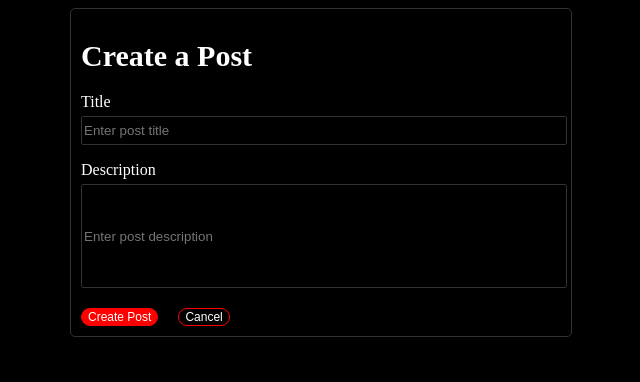
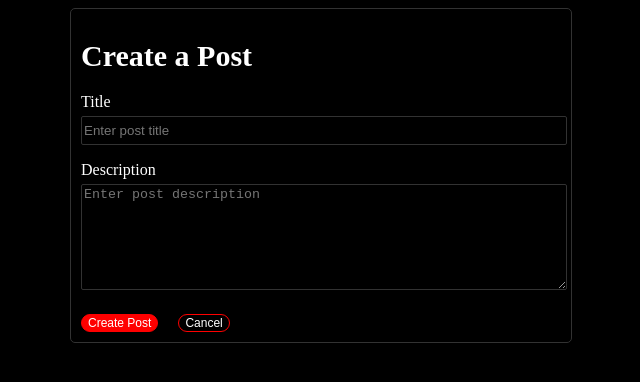
Before and after one commit to Denis534231/reddit, a Next.js app: page /create in a window 1280 px wide. Shown: the top 382 px of the page, without its empty margins (319-959 px from the left). Built offline with nearby package versions, Linux system fonts and the light colour scheme.

Commit message:
replaced input with textarea, changed inputs border color to orange, created my api route file, made a get request

```diff
--- /dev/null
+++ b/src/app/api/posts/route.js
@@ -0,0 +1,31 @@
+const posts = [
+  {
+    title: "Welcome to Reddit Clone!",
+    description:
+      "This is the first post on our Reddit clone. Feel free to explore and see how posts are displayed.",
+  },
+  {
+    title: "How to build a Next.js app",
+    description:
+      "Next.js is a powerful React framework that makes building web applications easier. It provides features like server-side rendering, static site generation, and more.",
+  },
+  {
+    title: "The benefits of using CSS Modules",
+    description:
+      "CSS Modules help you write modular and scoped CSS. Each component gets its own CSS file, preventing style conflicts across your application.",
+  },
+  {
+    title: "React 19 is here!",
+    description:
+      "React 19 brings exciting new features and improvements. The new compiler and enhanced hooks make development even more enjoyable.",
+  },
+  {
+    title: "Why Turbopack is fast",
+    description:
+      "Turbopack is a next-generation bundler built with Rust. It's designed to be incredibly fast and efficient, making your development experience smoother.",
+  },
+];
+
+export function GET() {
+  return Response.json(posts);
+}
--- a/src/app/create/page.js
+++ b/src/app/create/page.js
@@ -12,15 +12,16 @@ export default function Create() {
 
         <p className="createPostSmallTitle">Title</p>
         <input
+          type="text"
           className="createPostTitleInput"
           placeholder="Enter post title"
         ></input>
 
         <p className="createPostDescription">Description</p>
-        <input
-          className="createPostDescriptionInput"
+        <textarea
+          className="createPostDescriptionTextarea"
           placeholder="Enter post description"
-        ></input>
+        ></textarea>
 
         <div className="createPostButtons">
           <button className="createPostButton" onClick={() => router.push("/")}>
--- a/src/app/globals.css
+++ b/src/app/globals.css
@@ -62,6 +62,7 @@ body {
   border-radius: 2px;
   width: 100%;
   height: 25px;
+  outline: none;
 }
 
 .createPostSmallTitle {
@@ -72,7 +73,7 @@ body {
   margin-bottom: 5px;
 }
 
-.createPostDescriptionInput {
+.createPostDescriptionTextarea {
   background-color: #000000;
   color: #ffffff;
   border: 1px solid #323232;
@@ -81,6 +82,12 @@ body {
   width: 100%;
   height: 100px;
   /* text-align: center; */
+  outline: none;
+}
+
+.createPostTitleInput:focus,
+.createPostDescriptionTextarea:focus {
+  border-color: rgb(194, 106, 0);
 }
 
 .createPostButton {
```
